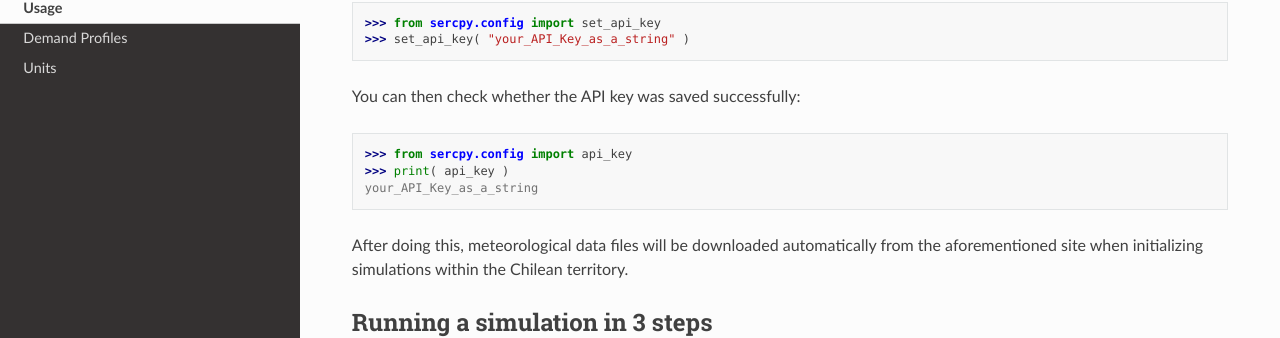
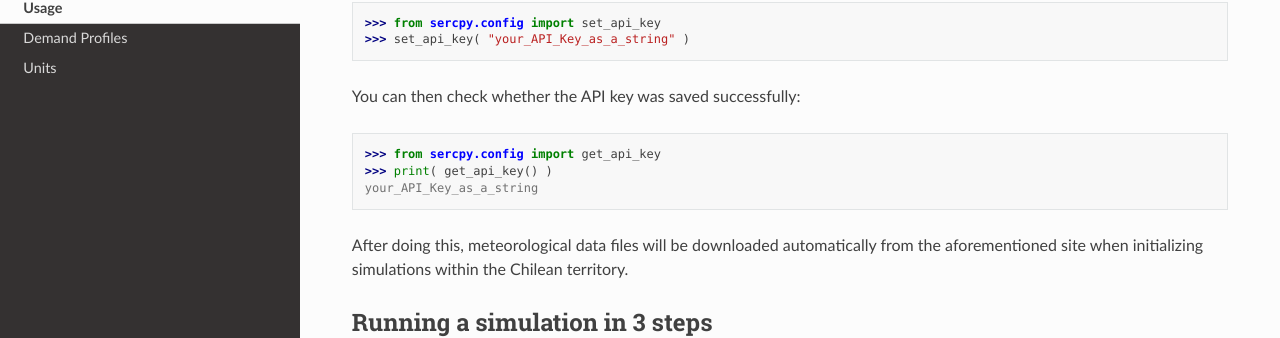
Before and after one commit to serc-chile/SERCpy, a Sphinx documentation site: the page built from docs/source/usage.rst, in a window 1280 px wide and 900 px high, scrolled down 368 px. Shown: the part 113-451 px from the top of the window. Built offline with Sphinx 7.4.7 and the Read the Docs theme 3.1.0, drawn with Linux system fonts in a browser that asks for light colours; pages that are not in the unit, such as notebooks, are missing from menus.

Commit message:
Update usage.rst

```diff
--- a/docs/source/usage.rst
+++ b/docs/source/usage.rst
@@ -26,8 +26,8 @@ You can then check whether the API key was saved successfully:
 
 .. doctest::
 
-   >>> from sercpy.config import api_key
-   >>> print( api_key )
+   >>> from sercpy.config import get_api_key
+   >>> print( get_api_key() )
    your_API_Key_as_a_string
 
 After doing this, meteorological data files will be downloaded automatically from the aforementioned site when initializing simulations within the Chilean territory.
```
